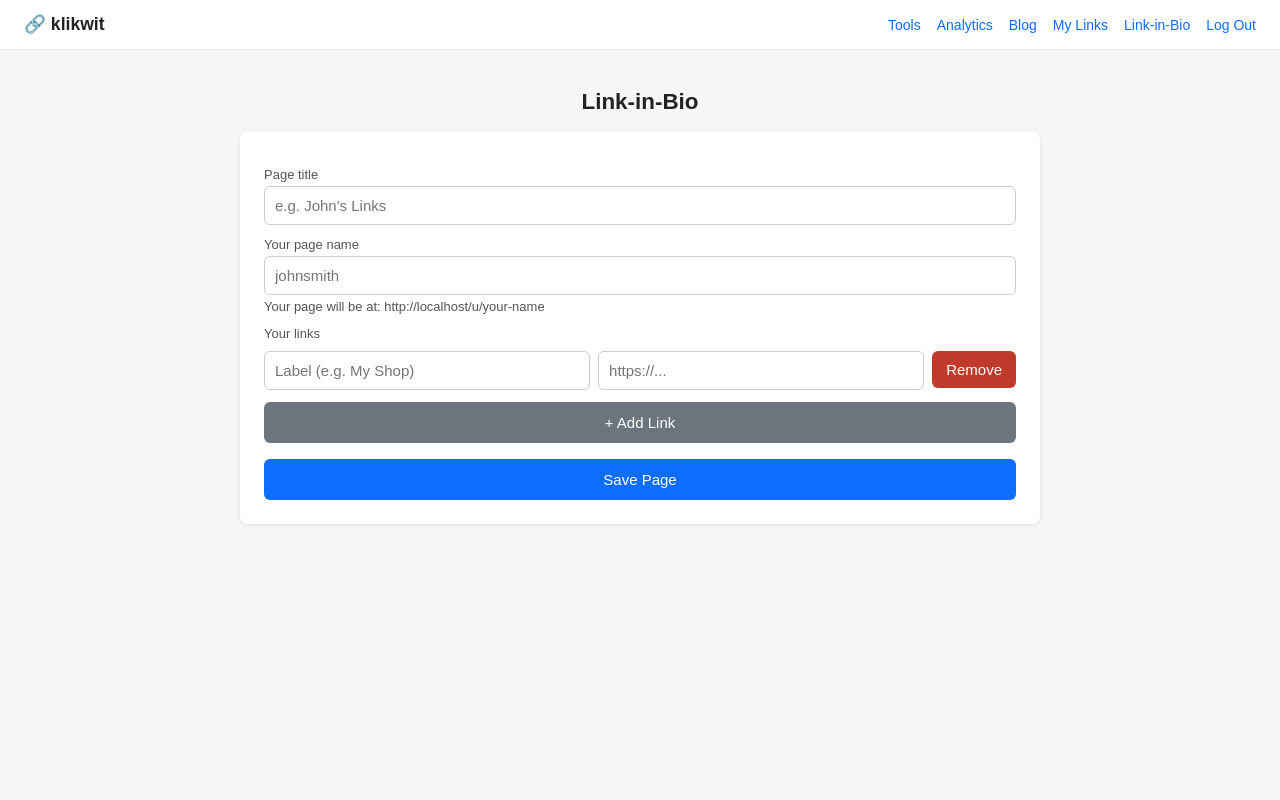
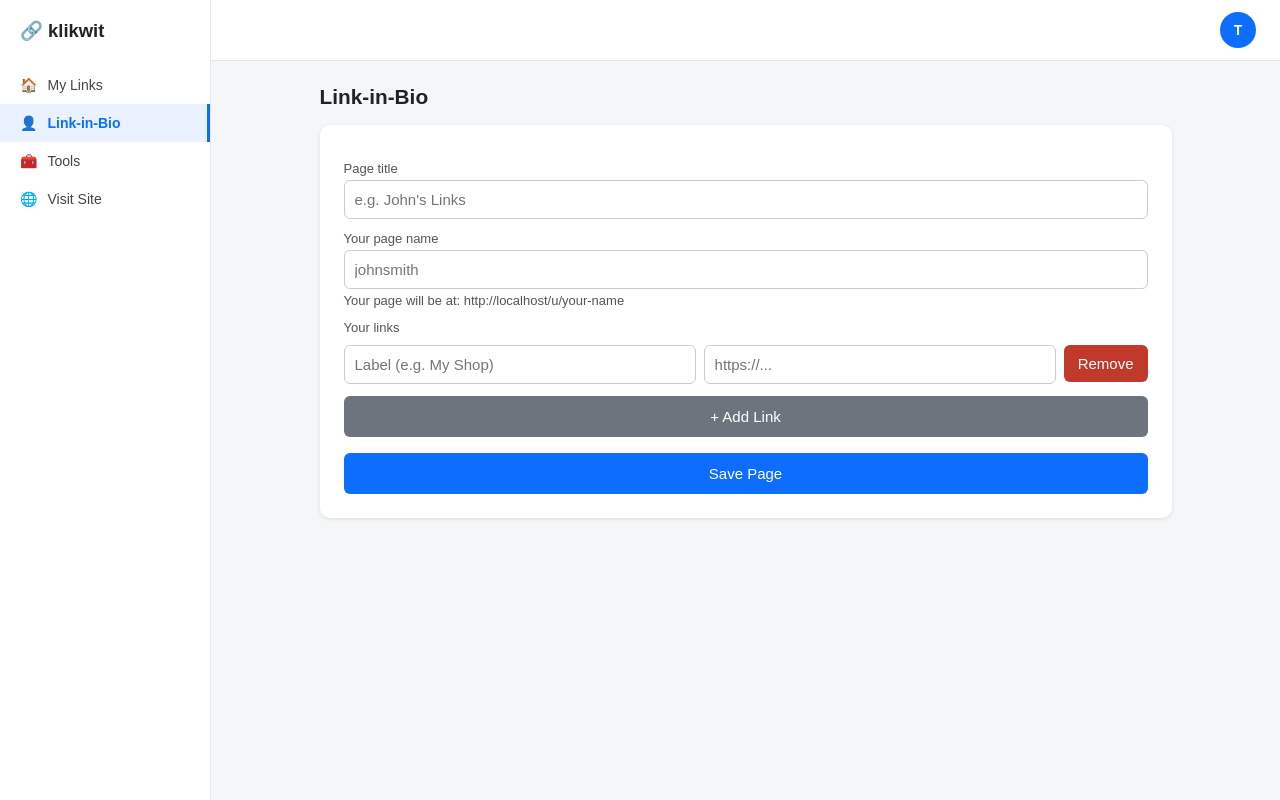
Before and after one commit to protidinmegashop24-workupbd/adlnk, a Laravel app: page /bio in a window 1280 px wide. Run offline with Laravel 12, Linux system fonts and the light colour scheme; a user stored in the database is signed in; data comes from the database, SQL or seed files in the repository; data that the repository does not hold is empty.

Commit message:
Redesign with Bitly-style dark hero and sidebar dashboard
Public pages: nav gets a pill "Sign Up Free" button; the homepage
hero is now a full-width dark navy band with the shortener card
overlapping its bottom edge, matching the reference screenshots.

Logged-in pages (My Links, Analytics, Link-in-Bio) move off the
marketing layout onto a new sidebar app shell (icons + active-state
highlighting) with a top-right avatar that opens a profile dropdown
(name, email, Blog, All Tools, Sign Out) — mirroring Bitly's app
dashboard. Shared component CSS (cards, forms, tables, buttons) is
extracted into partials/base-style.blade.php so both layouts stay
in sync.

Verified visually via Playwright screenshots (desktop + mobile, both
layouts) and functionally (register/login, shorten, sidebar nav,
profile dropdown, sign out all still work).

```diff
--- a/laravel-shortlink/resources/views/bio/edit.blade.php
+++ b/laravel-shortlink/resources/views/bio/edit.blade.php
@@ -1,7 +1,6 @@
-@extends('layouts.app')
+@extends('layouts.dashboard')
 
 @section('title', 'Link-in-Bio — klikwit')
-@section('page-class', 'wide')
 @section('extra-style')
   .link-row{display:flex;gap:8px;align-items:flex-start;margin-top:10px}
   .link-row input{margin-top:0}
--- a/laravel-shortlink/resources/views/dashboard.blade.php
+++ b/laravel-shortlink/resources/views/dashboard.blade.php
@@ -1,7 +1,6 @@
-@extends('layouts.app')
+@extends('layouts.dashboard')
 
 @section('title', 'My Links — klikwit')
-@section('page-class', 'wide')
 
 @section('content')
   <h1>My Links</h1>
--- a/laravel-shortlink/resources/views/dashboard/analytics.blade.php
+++ b/laravel-shortlink/resources/views/dashboard/analytics.blade.php
@@ -1,7 +1,6 @@
-@extends('layouts.app')
+@extends('layouts.dashboard')
 
 @section('title', 'Link Analytics — klikwit')
-@section('page-class', 'wide')
 @section('extra-style')
   .stat-row{display:flex;gap:12px;margin-top:16px;flex-wrap:wrap}
   .stat-box{background:#fff;border-radius:8px;box-shadow:0 1px 4px rgba(0,0,0,.1);padding:16px 20px;flex:1;min-width:120px;text-align:center}
--- a/laravel-shortlink/resources/views/layouts/app.blade.php
+++ b/laravel-shortlink/resources/views/layouts/app.blade.php
@@ -13,48 +13,25 @@
 <meta property="og:type" content="website"/>
 <meta property="og:url" content="{{ url()->current() }}"/>
 <style>
-  body{font-family:Arial,Helvetica,sans-serif;background:#f4f6f8;margin:0;padding:0;color:#222}
-  .nav{background:#fff;border-bottom:1px solid #e5e7eb;padding:14px 24px;display:flex;align-items:center;justify-content:space-between;flex-wrap:wrap;gap:8px 0}
+@include('partials.base-style')
+  .nav{background:#fff;border-bottom:1px solid #e5e7eb;padding:16px 24px;display:flex;align-items:center;justify-content:space-between;flex-wrap:wrap;gap:8px 0}
   .nav > div{display:flex;flex-wrap:wrap;align-items:center}
-  .nav a{color:#0d6efd;text-decoration:none;font-size:14px;margin-left:16px}
-  @media (max-width:480px){.nav a{margin-left:10px;font-size:13px}}
-  .nav a:hover{text-decoration:underline}
-  .nav .brand{font-size:1.1rem;font-weight:bold;color:#222;text-decoration:none;margin-left:0}
-  .nav form{display:inline;margin-left:16px}
-  .nav button.linklike{background:none;border:0;color:#0d6efd;font-size:14px;cursor:pointer;padding:0;margin:0;width:auto}
+  .nav a{color:#444;text-decoration:none;font-size:14px;margin-left:20px}
+  .nav a:hover{color:#0d6efd}
+  .nav .brand{font-size:1.2rem;font-weight:bold;color:#222;text-decoration:none;margin-left:0}
+  .nav form{display:inline;margin-left:20px}
+  .nav button.linklike{background:none;border:0;color:#444;font-size:14px;cursor:pointer;padding:0;margin:0;width:auto}
+  .nav button.linklike:hover{color:#0d6efd}
+  .btn-pill{background:#0d6efd;color:#fff !important;padding:9px 20px;border-radius:999px;font-weight:bold;font-size:13px !important}
+  .btn-pill:hover{background:#0b5ed7;color:#fff !important}
+  @media (max-width:480px){.nav a{margin-left:12px;font-size:13px}}
   .page{max-width:560px;margin:0 auto;padding:24px}
   .page.wide{max-width:800px}
   h1{font-size:1.4rem;text-align:center}
-  .tabs{display:flex;gap:8px;margin-top:20px}
-  .tab{flex:1;background:#e9ecef;color:#444;border:0;padding:10px;border-radius:6px;font-size:14px;cursor:pointer}
-  .tab.active{background:#0d6efd;color:#fff}
-  .card{background:#fff;border-radius:8px;box-shadow:0 1px 4px rgba(0,0,0,.1);padding:24px;margin-top:16px}
-  label{display:block;font-size:13px;color:#555;margin:12px 0 4px}
-  input[type=text],input[type=url],input[type=email],input[type=password]{width:100%;box-sizing:border-box;padding:10px;border:1px solid #ccc;border-radius:6px;font-size:15px}
-  textarea{width:100%;box-sizing:border-box;padding:10px;border:1px solid #ccc;border-radius:6px;font-size:14px;font-family:inherit;resize:vertical}
-  button{background:#0d6efd;color:#fff;border:0;padding:12px 20px;border-radius:6px;font-size:15px;cursor:pointer;margin-top:16px;width:100%}
-  button:disabled{background:#9db8e8;cursor:not-allowed}
-  .error{color:#c0392b;margin-top:10px;font-size:14px}
-  .status{color:#1a7f37;background:#e8f8ee;border:1px solid #c3ecd2;padding:10px 14px;border-radius:6px;font-size:14px;margin-top:16px}
-  .result{display:none;margin-top:20px;text-align:center;border-top:1px solid #eee;padding-top:20px}
-  .result input{text-align:center;font-weight:bold;margin-bottom:12px}
-  .result img{border:1px solid #eee;border-radius:8px;margin:8px 0}
-  .copybtn{background:#28a745}
-  .muted{color:#888;font-size:13px;text-align:center;margin-top:24px}
-  .hint{color:#888;font-size:12px;margin-top:6px}
-  .auth-switch{text-align:center;font-size:13px;color:#555;margin-top:16px}
-  table{width:100%;border-collapse:collapse;margin-top:16px;font-size:13px}
-  th,td{text-align:left;padding:8px;border-bottom:1px solid #eee;vertical-align:middle}
-  td.url-col{max-width:220px;overflow:hidden;text-overflow:ellipsis;white-space:nowrap}
-  .del-btn{background:#c0392b;width:auto;padding:6px 12px;margin:0;font-size:12px}
-  .pagination{display:flex;gap:8px;justify-content:center;margin-top:16px;font-size:13px}
-  .pagination a,.pagination span{padding:6px 10px;border:1px solid #ddd;border-radius:4px;color:#0d6efd;text-decoration:none}
-  .bulk-results{display:none;margin-top:20px;border-top:1px solid #eee;padding-top:16px}
-  .bulk-row{display:flex;justify-content:space-between;align-items:center;gap:8px;padding:8px 0;border-bottom:1px solid #f1f1f1;font-size:13px}
-  .bulk-row:last-child{border-bottom:0}
-  .bulk-row .orig{color:#888;overflow:hidden;text-overflow:ellipsis;white-space:nowrap;max-width:45%}
-  .bulk-row .short-link{font-weight:bold}
-  .bulk-row .bulk-error{color:#c0392b}
+  .hero-dark{background:linear-gradient(135deg,#0a1628,#102844);padding:56px 20px 90px;text-align:center}
+  .hero-dark .hero-inner{max-width:680px;margin:0 auto}
+  .hero-dark h1{color:#fff;font-size:2rem;margin:0 0 14px;line-height:1.25;text-align:center}
+  .hero-dark p{color:#c3cedd;font-size:16px;margin:0}
   @yield('extra-style')
 </style>
 </head>
@@ -67,17 +44,23 @@
     <a href="{{ route('blog.index') }}">Blog</a>
     @auth
       <a href="{{ route('dashboard') }}">My Links</a>
-      <a href="{{ route('bio.edit') }}">Link-in-Bio</a>
       <form method="POST" action="{{ route('logout') }}">
         @csrf
         <button class="linklike" type="submit">Log Out</button>
       </form>
     @else
       <a href="{{ route('login') }}">Log In</a>
-      <a href="{{ route('register') }}">Sign Up</a>
+      <a class="btn-pill" href="{{ route('register') }}">Sign Up Free</a>
     @endauth
   </div>
 </div>
+@hasSection('hero')
+  <div class="hero-dark">
+    <div class="hero-inner">
+      @yield('hero')
+    </div>
+  </div>
+@endif
 <div class="page @yield('page-class')">
 @yield('content')
 </div>
--- /dev/null
+++ b/laravel-shortlink/resources/views/layouts/dashboard.blade.php
@@ -0,0 +1,83 @@
+<!DOCTYPE html>
+<html lang="en">
+<head>
+<meta charset="utf-8"/>
+<meta name="viewport" content="width=device-width, initial-scale=1"/>
+<meta name="robots" content="noindex,nofollow"/>
+<title>@yield('title', 'klikwit')</title>
+<link rel="icon" href="{{ asset('favicon.ico') }}"/>
+<style>
+@include('partials.base-style')
+  h1{font-size:1.3rem;text-align:left;margin-top:0}
+  .app-shell{display:flex;min-height:100vh;align-items:stretch}
+  .sidebar{width:210px;background:#fff;border-right:1px solid #e5e7eb;flex-shrink:0;padding:20px 0}
+  .sidebar .brand{display:block;padding:0 20px 24px;font-size:1.15rem;font-weight:bold;color:#222;text-decoration:none}
+  .sidebar nav a{display:flex;align-items:center;gap:10px;padding:11px 20px;color:#444;text-decoration:none;font-size:14px}
+  .sidebar nav a:hover{background:#f4f6f8}
+  .sidebar nav a.active{background:#eaf2ff;color:#0d6efd;font-weight:bold;border-right:3px solid #0d6efd}
+  .main-area{flex:1;min-width:0;display:flex;flex-direction:column}
+  .topbar{background:#fff;border-bottom:1px solid #e5e7eb;padding:12px 24px;display:flex;justify-content:flex-end;align-items:center;position:relative}
+  .avatar{width:36px;height:36px;border-radius:50%;background:#0d6efd;color:#fff;display:flex;align-items:center;justify-content:center;font-weight:bold;cursor:pointer;border:0;font-size:14px;margin:0;padding:0}
+  .profile-dropdown{position:absolute;top:58px;right:24px;background:#fff;border:1px solid #e5e7eb;border-radius:8px;box-shadow:0 4px 16px rgba(0,0,0,.12);min-width:220px;display:none;z-index:10;overflow:hidden}
+  .profile-dropdown.show{display:block}
+  .profile-dropdown .pd-header{padding:14px 16px;border-bottom:1px solid #eee}
+  .profile-dropdown .pd-name{font-weight:bold;font-size:14px}
+  .profile-dropdown .pd-email{font-size:12px;color:#888;margin-top:2px;word-break:break-all}
+  .profile-dropdown a,.profile-dropdown button{display:block;width:100%;text-align:left;padding:10px 16px;font-size:13px;color:#444;text-decoration:none;background:none;border:0;cursor:pointer;margin:0;border-radius:0}
+  .profile-dropdown a:hover,.profile-dropdown button:hover{background:#f4f6f8}
+  .content{padding:24px;max-width:900px;width:100%;margin:0 auto;box-sizing:border-box}
+  @media (max-width:640px){
+    .sidebar{width:58px}
+    .sidebar .brand{padding:0 0 20px;text-align:center}
+    .sidebar .label{display:none}
+    .sidebar nav a{justify-content:center;padding:12px 0}
+    .sidebar nav a.active{border-right:3px solid #0d6efd}
+  }
+  @yield('extra-style')
+</style>
+</head>
+<body>
+<div class="app-shell">
+  <div class="sidebar">
+    <a class="brand" href="{{ route('home') }}">🔗<span class="label"> klikwit</span></a>
+    <nav>
+      <a href="{{ route('dashboard') }}" class="{{ request()->routeIs('dashboard') || request()->routeIs('dashboard.analytics') ? 'active' : '' }}">🏠 <span class="label">My Links</span></a>
+      <a href="{{ route('bio.edit') }}" class="{{ request()->routeIs('bio.*') ? 'active' : '' }}">👤 <span class="label">Link-in-Bio</span></a>
+      <a href="{{ route('tools.index') }}">🧰 <span class="label">Tools</span></a>
+      <a href="{{ route('home') }}">🌐 <span class="label">Visit Site</span></a>
+    </nav>
+  </div>
+  <div class="main-area">
+    <div class="topbar">
+      <button class="avatar" id="avatarBtn" type="button">{{ strtoupper(substr(auth()->user()->name ?? '?', 0, 1)) }}</button>
+      <div class="profile-dropdown" id="profileDropdown">
+        <div class="pd-header">
+          <div class="pd-name">{{ auth()->user()->name }}</div>
+          <div class="pd-email">{{ auth()->user()->email }}</div>
+        </div>
+        <a href="{{ route('blog.index') }}">Blog</a>
+        <a href="{{ route('tools.index') }}">All Tools</a>
+        <form method="POST" action="{{ route('logout') }}">
+          @csrf
+          <button type="submit">Sign Out</button>
+        </form>
+      </div>
+    </div>
+    <div class="content">
+      @yield('content')
+    </div>
+  </div>
+</div>
+<script>
+(function(){
+  var btn = document.getElementById('avatarBtn');
+  var dd = document.getElementById('profileDropdown');
+  btn.addEventListener('click', function(e){
+    e.stopPropagation();
+    dd.classList.toggle('show');
+  });
+  document.addEventListener('click', function(){ dd.classList.remove('show'); });
+})();
+</script>
+</body>
+</html>
--- /dev/null
+++ b/laravel-shortlink/resources/views/partials/base-style.blade.php
@@ -0,0 +1,31 @@
+body{font-family:Arial,Helvetica,sans-serif;background:#f4f6f8;margin:0;padding:0;color:#222}
+.tabs{display:flex;gap:6px;margin-top:20px;background:#eef1f5;border-radius:10px;padding:5px}
+.tab{flex:1;background:transparent;color:#444;border:0;padding:10px;border-radius:8px;font-size:14px;cursor:pointer;margin-top:0}
+.tab.active{background:#fff;color:#0d6efd;box-shadow:0 1px 3px rgba(0,0,0,.12);font-weight:bold}
+.card{background:#fff;border-radius:10px;box-shadow:0 1px 4px rgba(0,0,0,.1);padding:24px;margin-top:16px}
+label{display:block;font-size:13px;color:#555;margin:12px 0 4px}
+input[type=text],input[type=url],input[type=email],input[type=password],input[type=datetime-local]{width:100%;box-sizing:border-box;padding:10px;border:1px solid #ccc;border-radius:6px;font-size:15px}
+textarea{width:100%;box-sizing:border-box;padding:10px;border:1px solid #ccc;border-radius:6px;font-size:14px;font-family:inherit;resize:vertical}
+button{background:#0d6efd;color:#fff;border:0;padding:12px 20px;border-radius:6px;font-size:15px;cursor:pointer;margin-top:16px;width:100%}
+button:disabled{background:#9db8e8;cursor:not-allowed}
+.error{color:#c0392b;margin-top:10px;font-size:14px}
+.status{color:#1a7f37;background:#e8f8ee;border:1px solid #c3ecd2;padding:10px 14px;border-radius:6px;font-size:14px;margin-top:16px}
+.result{display:none;margin-top:20px;text-align:center;border-top:1px solid #eee;padding-top:20px}
+.result input{text-align:center;font-weight:bold;margin-bottom:12px}
+.result img{border:1px solid #eee;border-radius:8px;margin:8px 0}
+.copybtn{background:#28a745}
+.muted{color:#888;font-size:13px;text-align:center;margin-top:24px}
+.hint{color:#888;font-size:12px;margin-top:6px}
+.auth-switch{text-align:center;font-size:13px;color:#555;margin-top:16px}
+table{width:100%;border-collapse:collapse;margin-top:16px;font-size:13px}
+th,td{text-align:left;padding:8px;border-bottom:1px solid #eee;vertical-align:middle}
+td.url-col{max-width:220px;overflow:hidden;text-overflow:ellipsis;white-space:nowrap}
+.del-btn{background:#c0392b;width:auto;padding:6px 12px;margin:0;font-size:12px}
+.pagination{display:flex;gap:8px;justify-content:center;margin-top:16px;font-size:13px}
+.pagination a,.pagination span{padding:6px 10px;border:1px solid #ddd;border-radius:4px;color:#0d6efd;text-decoration:none}
+.bulk-results{display:none;margin-top:20px;border-top:1px solid #eee;padding-top:16px}
+.bulk-row{display:flex;justify-content:space-between;align-items:center;gap:8px;padding:8px 0;border-bottom:1px solid #f1f1f1;font-size:13px}
+.bulk-row:last-child{border-bottom:0}
+.bulk-row .orig{color:#888;overflow:hidden;text-overflow:ellipsis;white-space:nowrap;max-width:45%}
+.bulk-row .short-link{font-weight:bold}
+.bulk-row .bulk-error{color:#c0392b}
```
Also changed, not shown: laravel-shortlink/resources/views/welcome.blade.php (+6 -6 lines).
